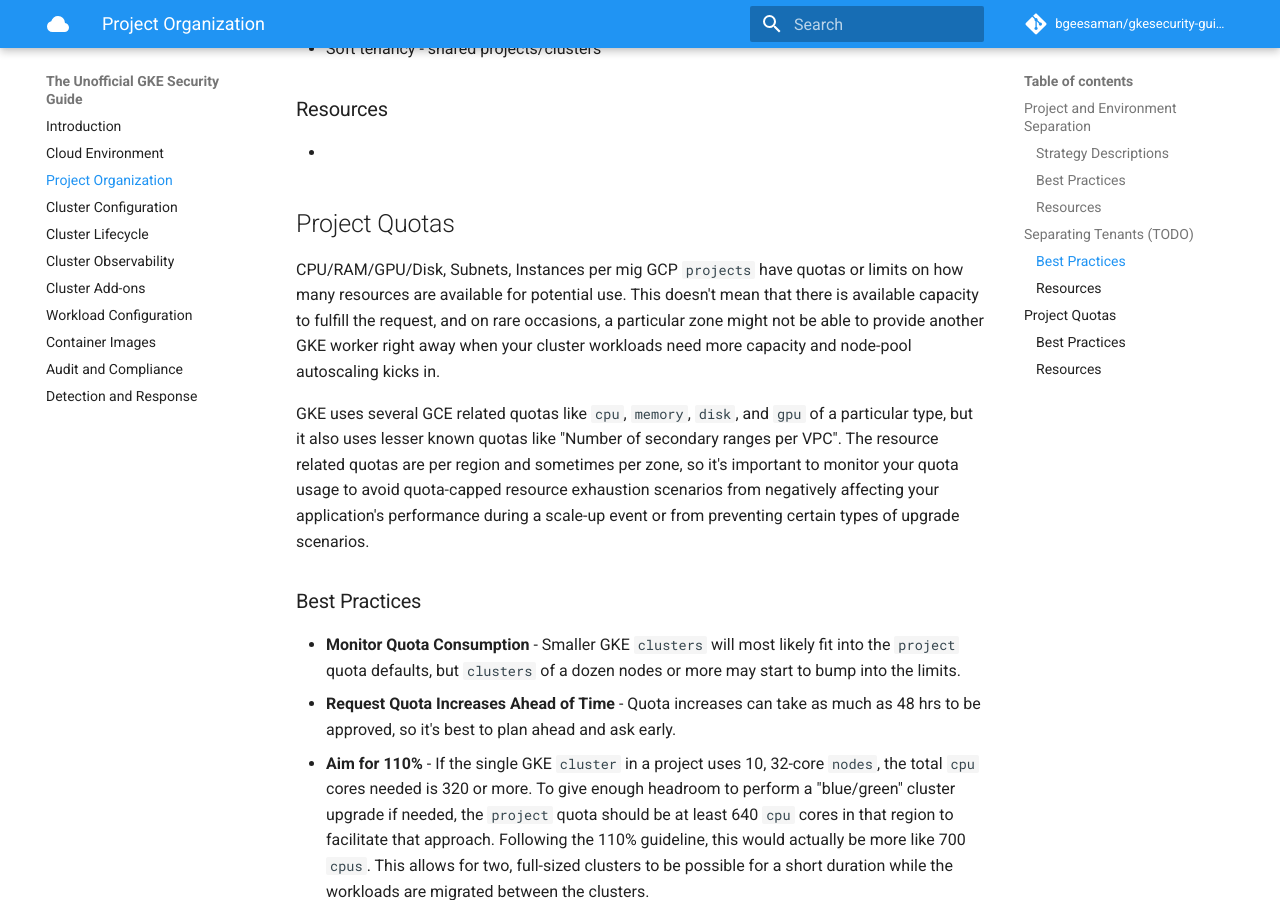
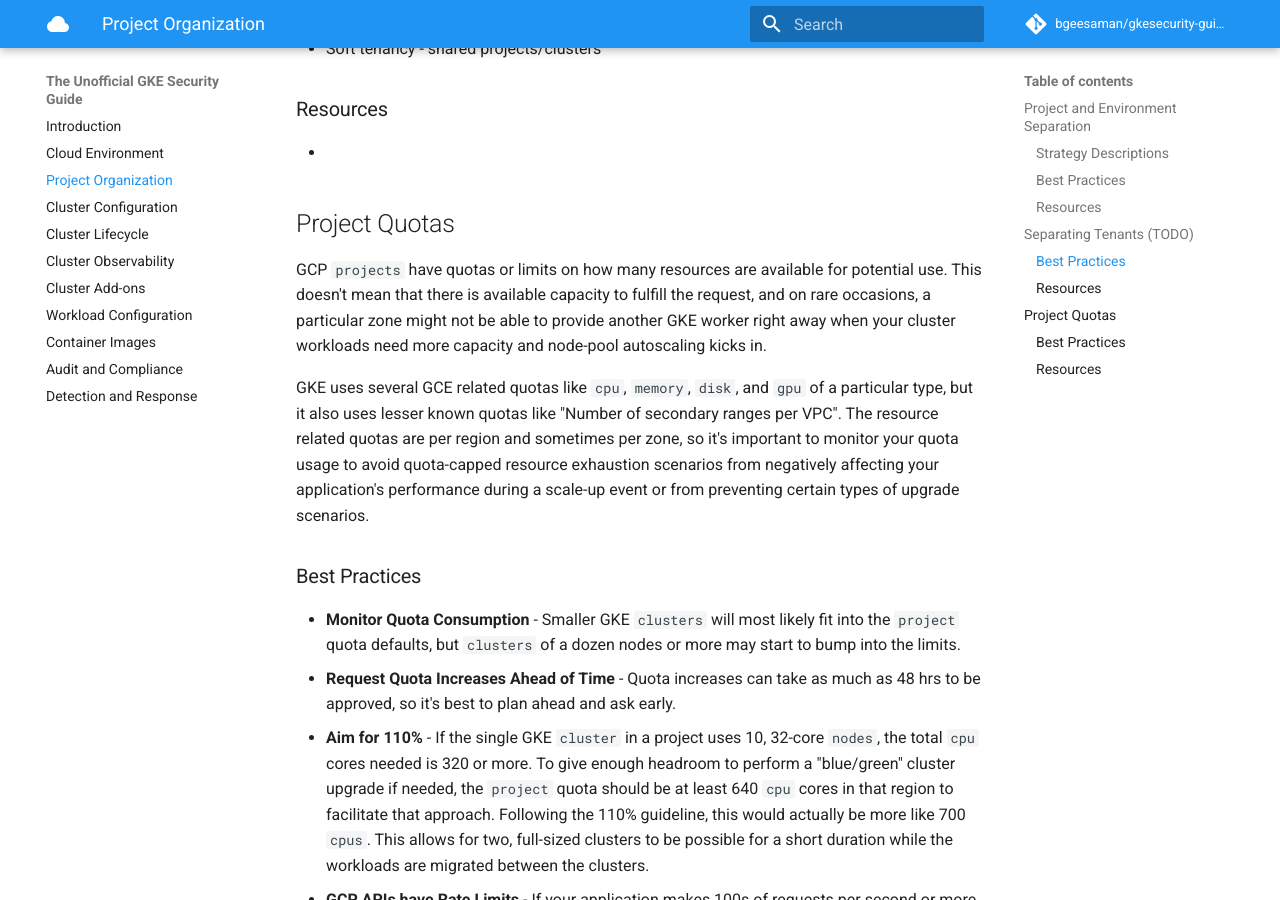
Before and after one commit to bgeesaman/gkesecurity-guide, an MkDocs documentation site: the page built from docs/project_organization.md, in a window 1280 px wide and 900 px high, scrolled down 3139 px. Built offline with MkDocs 1.6.1 and Material for MkDocs 9.7.7, drawn with Linux system fonts in a browser that asks for light colours; comment, search, counter and statistics services are not loaded.

Commit message:
project organization tweak

```diff
--- a/docs/project_organization.md
+++ b/docs/project_organization.md
@@ -76,7 +76,6 @@ K8s API vs Pod Network vs Ingress vs Node Resource isolation
 
 ## Project Quotas
 
-CPU/RAM/GPU/Disk, Subnets, Instances per mig
 GCP `projects` have quotas or limits on how many resources are available for potential use.  This doesn't mean that there is available capacity to fulfill the request, and on rare occasions, a particular zone might not be able to provide another GKE worker right away when your cluster workloads need more capacity and node-pool autoscaling kicks in.
 
 GKE uses several GCE related quotas like `cpu`, `memory`, `disk`, and `gpu` of a particular type, but it also uses lesser known quotas like "Number of secondary ranges per VPC".  The resource related quotas are per region and sometimes per zone, so it's important to monitor your quota usage to avoid quota-capped resource exhaustion scenarios from negatively affecting your application's performance during a scale-up event or from preventing certain types of upgrade scenarios.
```
